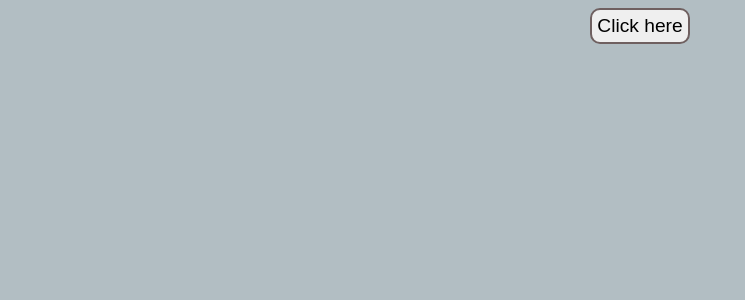
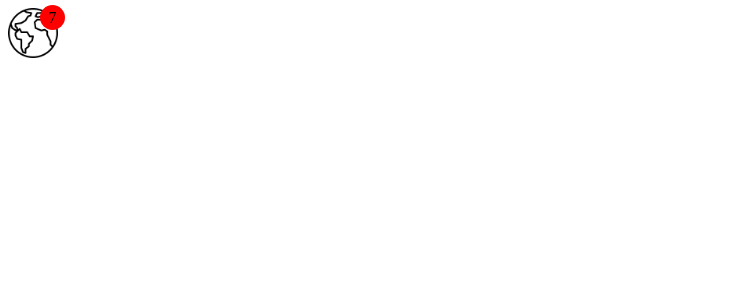
Before and after one commit to Aditya-aks-710/Cohort, a React (Vite) app: page / in a window 1280 px wide. Shown: the top 300 px of the page, without its empty margins (0-745 px from the left). Built offline with nearby package versions, Linux system fonts and the light colour scheme.

Commit message:
Browser icon with increasing count

```diff
--- a/src/App.css
+++ b/src/App.css
@@ -1,64 +1,20 @@
-#post-header {
+.timer {
+  position: absolute;
+  top: 5px;
+  left: 40px;
+  width: 25px;
+  height: 25px;
+  background-color: red;
+  border-radius: 20px;
+}
+
+.number {
+  height: inherit;
   display: flex;
-  /* justify-content: center; */
+  justify-content: center;
   align-items: center;
 }
 
-#post-header {
-  margin: 10px;
+.icon img{
+  width: 50px;
 }
-
-#profile-pic{
-  margin-right: 10px;
-}
-
-#profile-pic img{
-  width: 45px;
-}
-body {
-  background-color: #b2bec3;
-}
-
-#profile-data div {
-  font-size: 0.8rem;
-}
-
-#top-container{
-  display: flex;
-  justify-content: center;
-  align-items: center;
-  flex-direction: column;
-}
-#container {
-  display: flex;
-  flex-direction: column;
-}
-
-#post-container {
-  background-color: #e2e3e3;
-  width: 400px;
-  border-radius: 15px;
-  margin-bottom: 10px;
-}
-
-#time {
-  display: flex;
-  align-items: center;
-}
-
-#time img {
-  margin-left: 5px;
-  width: 12px;
-
-}
-
-#post-description {
-  margin: 12px;
-}
-
-button {
-  font-size: 1.2rem;
-  padding: 5px;
-  border: 2px solid rgb(111, 96, 96);
-  border-radius: 10px;
-}
--- a/src/App.jsx
+++ b/src/App.jsx
@@ -1,62 +1,36 @@
-import { useState } from 'react'
+import { useState, useEffect } from 'react'
 import "./App.css"
 import logo from "./assets/react.svg"
 import globe from "./assets/worldwide.png"
 
 
 function App() {
-  const [posts, setPosts] = useState([]);
+  const [count, setCount] = useState(0);
 
-  const postComponents = posts.map(post => <Post
-    name={post.name}
-    subtitle={post.subtitle}
-    time={post.time}
-    image={post.image}
-    description={post.description}
-  />)
-
-  function addPost() {
-    setPosts([...posts, {
-      name: "Aditya",
-      subtitle: "20K followers",
-      time: "2m ago",
-      image: globe,
-      description: "Want to know how i fucked my entire internship chances at texas. Check out the video. Thank YOU"
-    }])
+  function increaseCount() {
+    setCount(prev => prev + 1)
   }
 
+  useEffect(function() {
+    const timer = setInterval(increaseCount, 1000);
+    return function(){
+      clearInterval(timer);
+    }
+  }, []);
 
   return (
-    <div id='top-container'>
-      <div id='container'>
-        {postComponents}
+    <div>
+      <div className='icon'>
+        <img src={globe} alt="" />
       </div>
-      <button onClick={addPost}>Click here</button>
-    </div>
-  )
-}
-
-function Post({name, subtitle, time, image, description}) {
-  return (
-    <div id='post-container'>
-      <div id='post-header'>
-        <div id='profile-pic'>
-          <img src={logo}/>
+      <div className='timer'>
+        <div className='number'>
+          {count}
         </div>
-        <div id='profile-data'>
-          <b>{name}</b>
-          <div>{subtitle}</div>
-          {time && <div id='time'>
-            {time}
-            <img src={image}/>
-          </div>}
-        </div>
-      </div>
-      <div id='post-description'>
-        <div>{description}</div>
       </div>
     </div>
   )
 }
 
+
 export default App
```
